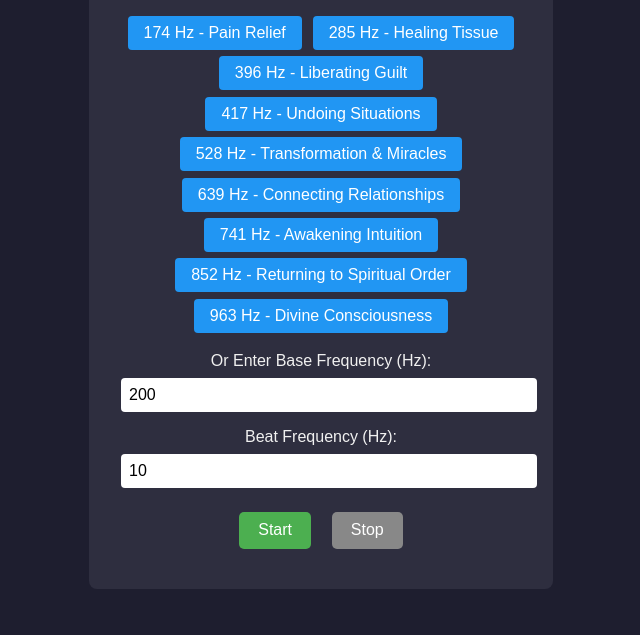
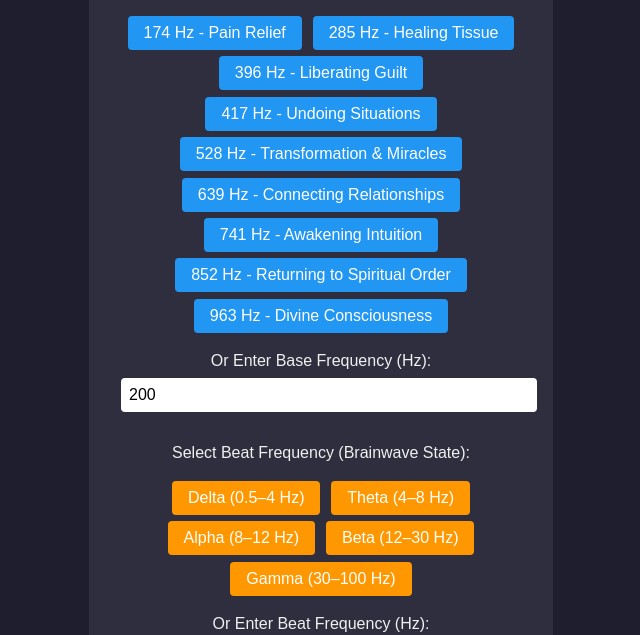
Before and after one commit to finemechanics/experiments, a plain HTML site: page index.html in a window 1280 px wide. Shown: the part 165-800 px from the top of the page, without its empty margins (319-959 px from the left). Drawn offline with Linux system fonts and the light colour scheme.

Commit message:
Update index.html to include beat frequency selection

```diff
--- a/index.html
+++ b/index.html
@@ -26,7 +26,15 @@
     <label for="base-frequency">Or Enter Base Frequency (Hz):</label>
     <input type="number" id="base-frequency" value="200" min="20" max="1000" />
 
-    <label for="beat-frequency">Beat Frequency (Hz):</label>
+    <div class="beat-buttons">
+      <p>Select Beat Frequency (Brainwave State):</p>
+      <button class="beat-btn" data-beat="1.5">Delta (0.5–4 Hz)</button>
+<button class="beat-btn" data-beat="5.5">Theta (4–8 Hz)</button>
+<button class="beat-btn" data-beat="10">Alpha (8–12 Hz)</button>
+<button class="beat-btn" data-beat="18">Beta (12–30 Hz)</button>
+<button class="beat-btn" data-beat="40">Gamma (30–100 Hz)</button>
+    </div>
+    <label for="beat-frequency">Or Enter Beat Frequency (Hz):</label>
     <input type="number" id="beat-frequency" value="10" min="0.1" max="40" step="0.1" />
 
     <button id="start-button">Start</button>
```
